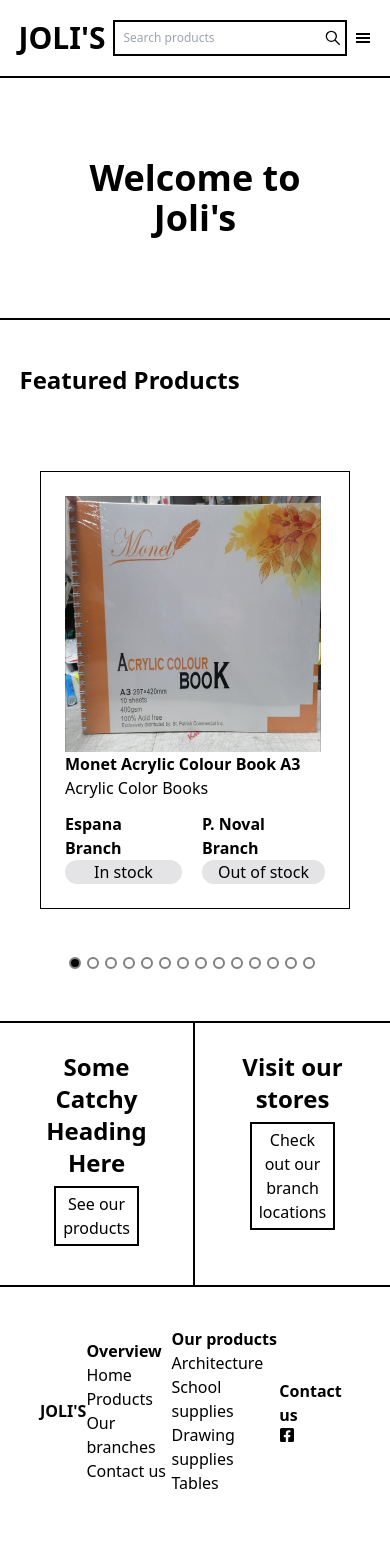
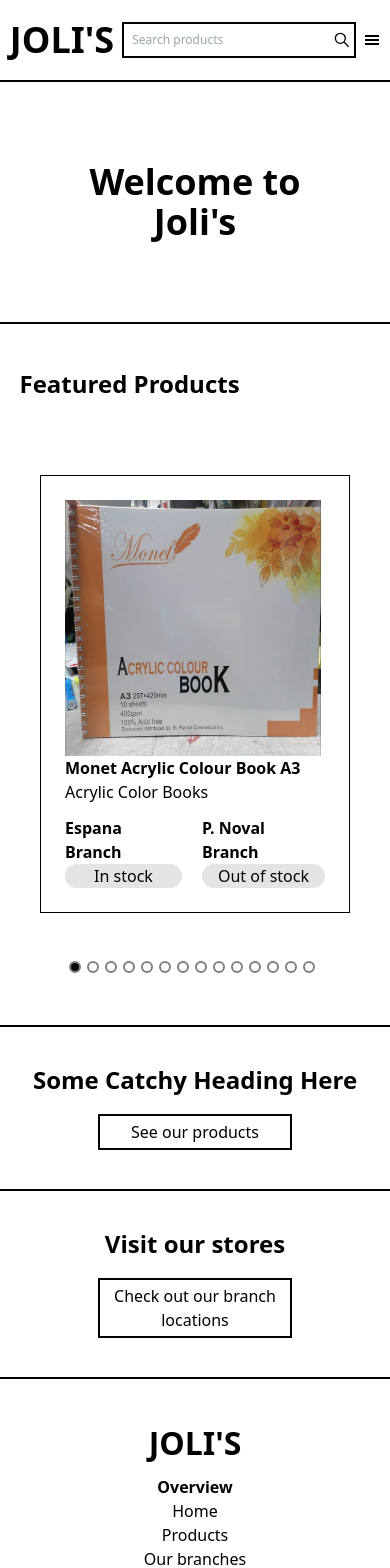
Before and after one commit to quinzonjosh/jolis, a Next.js app: page / in a window 390 px wide. Shown: the top 1568 px of the page. Before the commit the page ends 1535 px from the top, so only its background shows below. Built offline with nearby package versions, Linux system fonts and the light colour scheme.

Commit message:
fixed layout for mobile navbar, footer, index CTA

```diff
--- a/components/Footer/Footer.jsx
+++ b/components/Footer/Footer.jsx
@@ -3,29 +3,29 @@ import { FaFacebookSquare } from "react-icons/fa";
 
 const Footer = () => {
   return (
-    <section className="flex justify-evenly w-full items-center p-10 border-t-2 border-black">
-      <div className="font-bold">JOLI&apos;S</div>
+    <section className="flex md:flex-row flex-col justify-evenly w-full items-center text-center p-10 gap-2 border-t-2 border-black">
+      <div className="font-bold text-[2rem] md:text-[3rem]">JOLI&apos;S</div>
 
       <div className="">
         <span className="font-bold">Overview</span>
         <ul>
           <li>
-            <Link href="">
+            <Link href="/">
               <a>Home</a>
             </Link>
           </li>
           <li>
-            <Link href="">
+            <Link href="/categories">
               <a>Products</a>
             </Link>
           </li>
           <li>
-            <Link href="">
+            <Link href="/branches">
               <a>Our branches</a>
             </Link>
           </li>
           <li>
-            <Link href="">
+            <Link href="/branches">
               <a>Contact us</a>
             </Link>
           </li>
--- a/components/Navbar/Navbar.jsx
+++ b/components/Navbar/Navbar.jsx
@@ -9,8 +9,12 @@ const Navbar = () => {
 
   return (
     <section className="flex justify-center w-full gap-2 py-5 items-center border-b-2 border-black">
-      <span className="text-3xl font-bold ">JOLI&apos;S</span>
-
+      <Link href="/">
+        <span className="text-4xl font-bold cursor-pointer">
+          <a>JOLI&apos;S</a>
+        </span>
+      </Link>
+      {/* search bar */}
       <div className="flex w-[60%]">
         <input
           type="search"
@@ -36,7 +40,7 @@ const Navbar = () => {
       <div
         className={`${hideNav ? "-left-full" : "left-0"} ${styles.nav_links}`}
       >
-        <ul className="flex flex-col md:flex-row gap-2 p-5">
+        <ul className="flex flex-col md:flex-row gap-2 p-5 text-xl">
           <button
             className="md:hidden block self-end"
             onClick={() => {
--- a/components/ProductCTA/ProductCTA.jsx
+++ b/components/ProductCTA/ProductCTA.jsx
@@ -4,24 +4,26 @@ const ProductCTA = () => {
   return (
     <section>
       <div>
-        <div className="flex flex-row border-black">
-          <div className="flex flex-col w-[50%] border-r-2 border-black px-[5%] pt-[5%] pb-[10%] items-center">
+        <div className="flex flex-col md:flex-row border-black">
+          <div className="flex flex-col md:w-[50%] md:border-b-0 md:border-r-2 border-b-2 border-black px-[5%] pt-[5%] pb-[10%] items-center">
             <div className="text-2xl font-bold text-center py-[5%]">
               Some Catchy Heading Here
             </div>
             <button className="border-2 p-1 border-black w-[55%]">
-              <Link href="/productListing">
+              <Link href="/categories">
                 <a> See our products </a>
               </Link>
             </button>
           </div>
 
-          <div className="flex flex-col w-[50%] border-black px-[5%] pt-[5%] pb-[10%] items-center">
+          <div className="flex flex-col md:w-[50%] border-black px-[5%] pt-[5%] pb-[10%] items-center">
             <div className="text-2xl font-bold text-center py-[5%]">
               Visit our stores
             </div>
             <button className="border-2 p-1 border-black w-[55%]">
-              Check out our branch locations
+              <Link href="/branches">
+                <a> Check out our branch locations </a>
+              </Link>
             </button>
           </div>
         </div>
```
